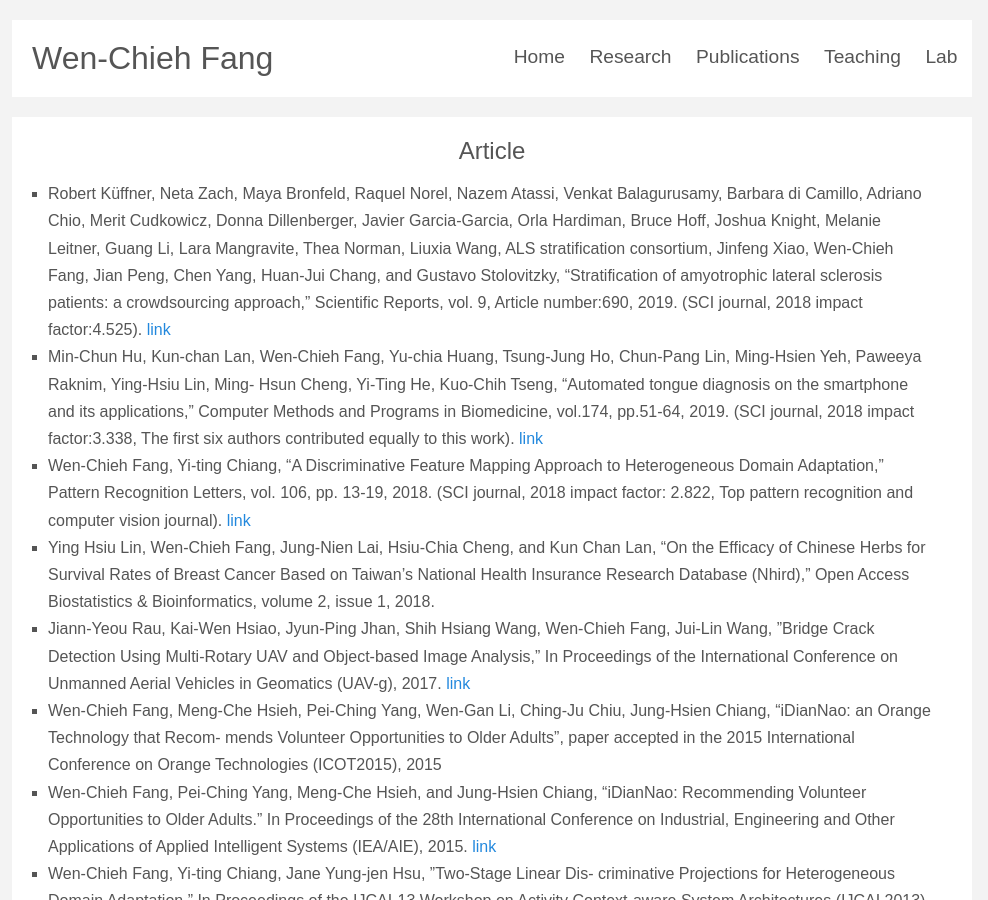
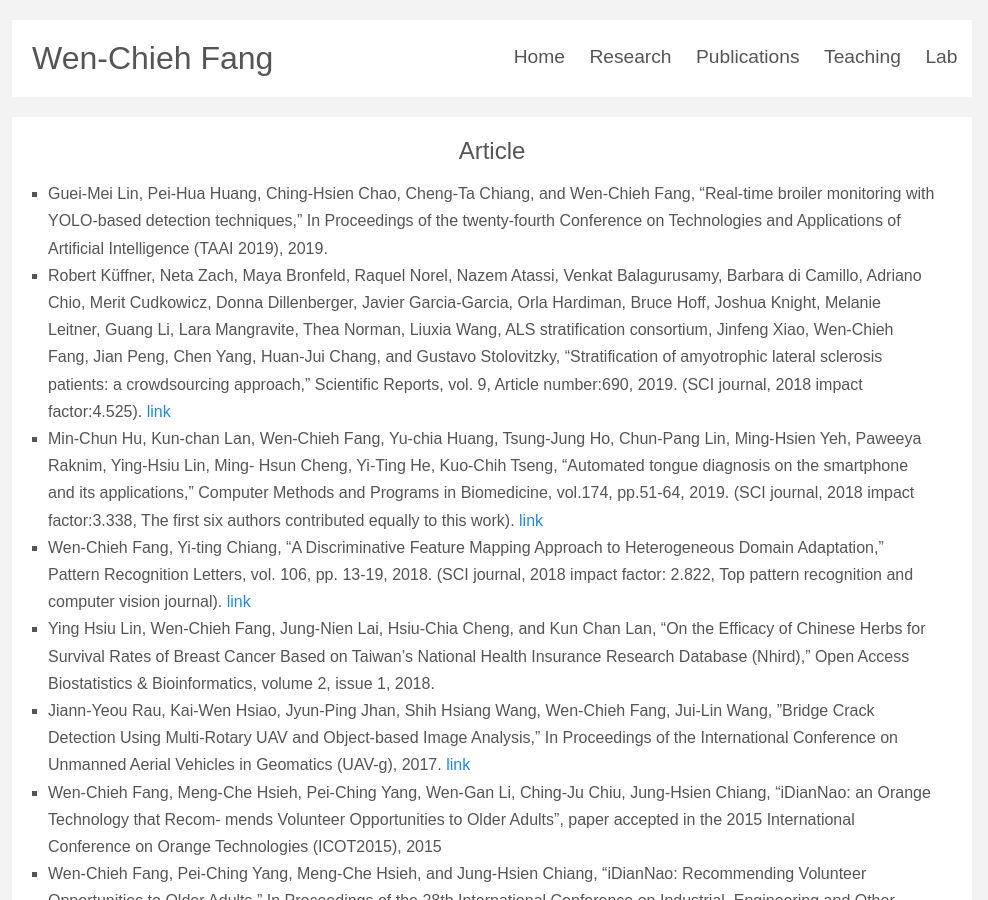
Before and after one commit to ncyu-deep/myblog, a Jekyll site: the page built from publications.md, in a window 1280 px wide and 900 px high. Shown: the whole window, without its empty margins (148-1136 px from the left). Built offline with Jekyll 4.4.1, drawn with Linux system fonts in a browser that asks for light colours; some web fonts are replaced.

Commit message:
Add taai 2019 paper in publication.md

```diff
--- a/publications.md
+++ b/publications.md
@@ -5,6 +5,8 @@ title: My publications
 
 <h2 style="text-align: center">Article</h2>
 
+* Guei-Mei Lin, Pei-Hua Huang, Ching-Hsien Chao, Cheng-Ta Chiang, and Wen-Chieh Fang, "Real-time broiler monitoring with YOLO-based detection techniques," In Proceedings
+of the twenty-fourth Conference on Technologies and Applications of Artificial Intelligence (TAAI 2019), 2019.
 * Robert Küffner, Neta Zach, Maya Bronfeld, Raquel Norel, Nazem Atassi, Venkat Balagurusamy, Barbara di Camillo, Adriano Chio, Merit Cudkowicz, Donna Dillenberger, Javier Garcia-Garcia, Orla Hardiman, Bruce Hoff, Joshua Knight, Melanie Leitner, Guang Li, Lara Mangravite, Thea Norman, Liuxia Wang, ALS stratification consortium, Jinfeng Xiao, Wen-Chieh Fang, Jian Peng, Chen Yang, Huan-Jui Chang, and Gustavo Stolovitzky, “Stratification of amyotrophic lateral sclerosis patients: a crowdsourcing approach,” Scientific Reports, vol. 9, Article number:690, 2019. (SCI journal, 2018 impact factor:4.525). [link](https://www.nature.com/articles/s41598-018-36873-4)
 * Min-Chun Hu, Kun-chan Lan, Wen-Chieh Fang, Yu-chia Huang, Tsung-Jung
 Ho, Chun-Pang Lin, Ming-Hsien Yeh, Paweeya Raknim, Ying-Hsiu Lin, Ming-
```
